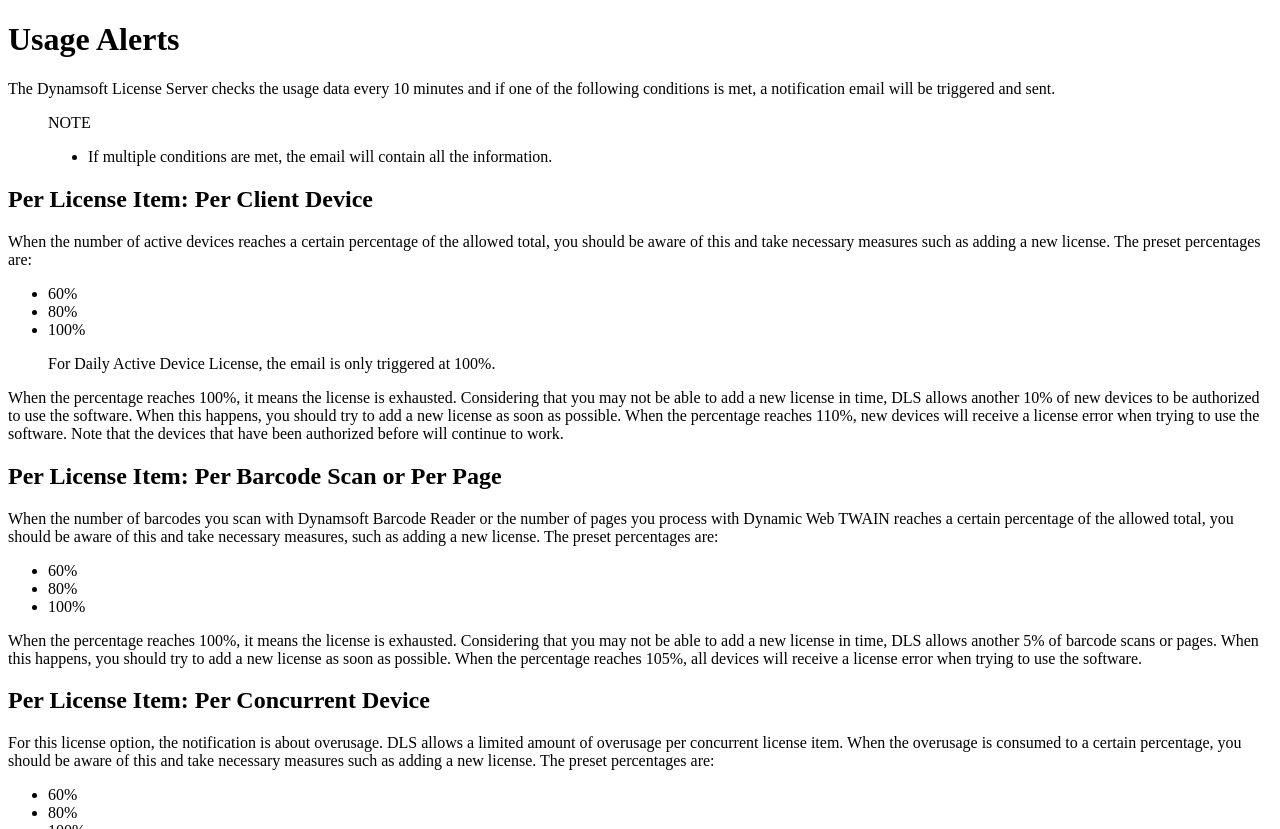
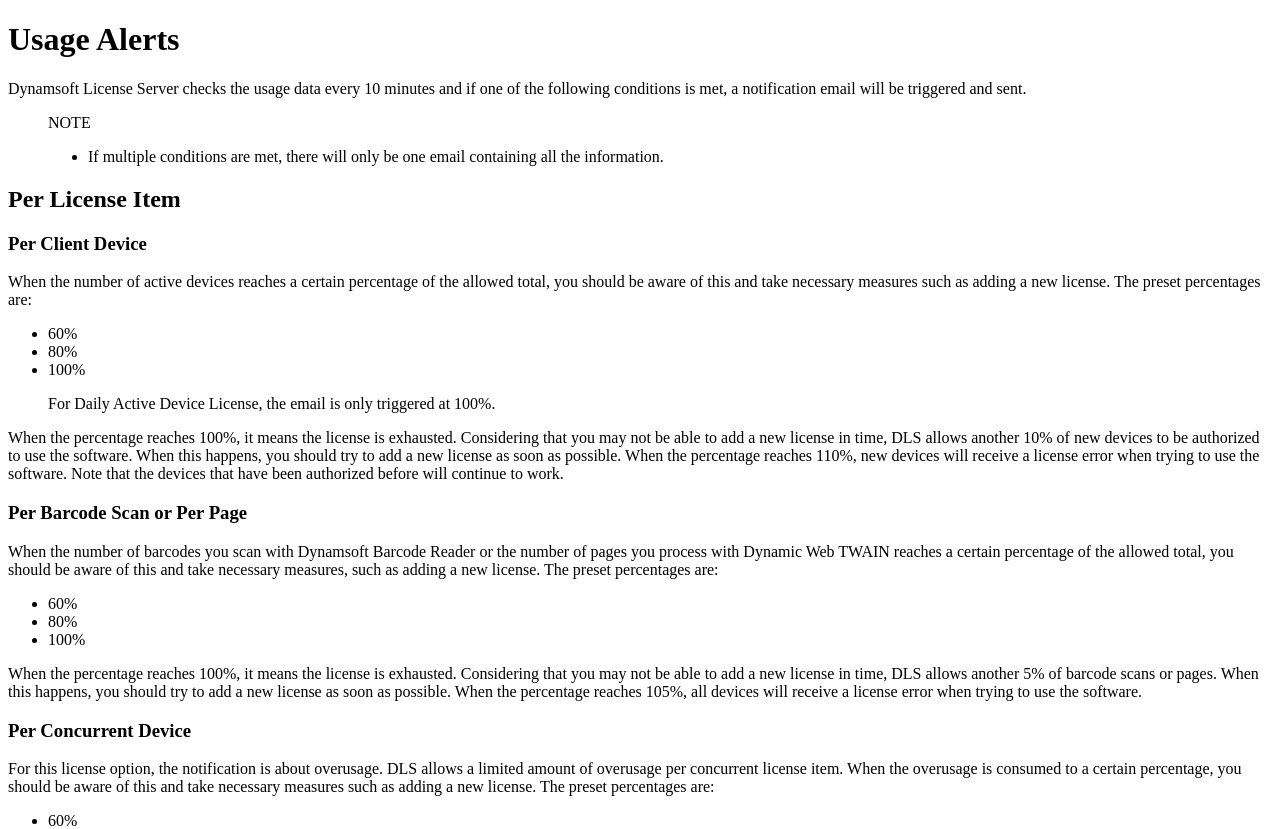
Before and after one commit to dynamsoft-docs/license-server-docs, a Jekyll site: the page built from common/usageAlerts.md, in a window 1280 px wide and 1400 px high. Shown: the part 571-1400 px from the top of the window. Built offline with Jekyll 4.4.1, drawn with Linux system fonts in a browser that asks for light colours.

Commit message:
updated notification page

```diff
--- a/common/usageAlerts.md
+++ b/common/usageAlerts.md
@@ -5,17 +5,20 @@
 description: This page is about the email notifcation feature (usage alerts) of Dynamsoft Dynamsoft License Server
 breadcrumbText: Usage Alerts
 needAutoGenerateSidebar: true
+noTitleIndex: true
 ---
 
 # Usage Alerts
 
-The Dynamsoft License Server checks the usage data every 10 minutes and if one of the following conditions is met, a notification email will be triggered and sent.
+Dynamsoft License Server checks the usage data every 10 minutes and if one of the following conditions is met, a notification email will be triggered and sent.
 
 > NOTE
 >
-> * If multiple conditions are met, the email will contain all the information.
+> * If multiple conditions are met, there will only be one email containing all the information.
 
-## Per License Item: Per Client Device
+## Per License Item
+
+### Per Client Device
 
 When the number of active devices reaches a certain percentage of the allowed total, you should be aware of this and take necessary measures such as adding a new license. The preset percentages are:
 
@@ -27,7 +30,7 @@
 
 When the percentage reaches 100%, it means the license is exhausted. Considering that you may not be able to add a new license in time, DLS allows another 10% of new devices to be authorized to use the software. When this happens, you should try to add a new license as soon as possible. When the percentage reaches 110%, new devices will receive a license error when trying to use the software. Note that the devices that have been authorized before will continue to work.
 
-## Per License Item: Per Barcode Scan or Per Page
+### Per Barcode Scan or Per Page
 
 When the number of barcodes you scan with Dynamsoft Barcode Reader or the number of pages you process with Dynamic Web TWAIN reaches a certain percentage of the allowed total, you should be aware of this and take necessary measures, such as adding a new license. The preset percentages are:
 
@@ -37,7 +40,7 @@
 
 When the percentage reaches 100%, it means the license is exhausted. Considering that you may not be able to add a new license in time, DLS allows another 5% of barcode scans or pages. When this happens, you should try to add a new license as soon as possible. When the percentage reaches 105%, all devices will receive a license error when trying to use the software.
 
-## Per License Item: Per Concurrent Device
+### Per Concurrent Device
 
 For this license option, the notification is about overusage. DLS allows a limited amount of overusage per concurrent license item. When the overusage is consumed to a certain percentage, you should be aware of this and take necessary measures such as adding a new license. The preset percentages are:
 
```
Also changed, not shown: common/statistics.md (+4 -3 lines).
